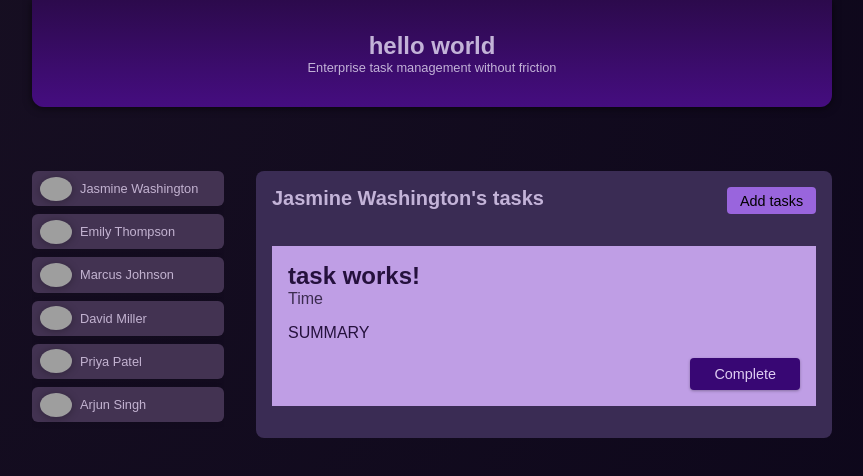
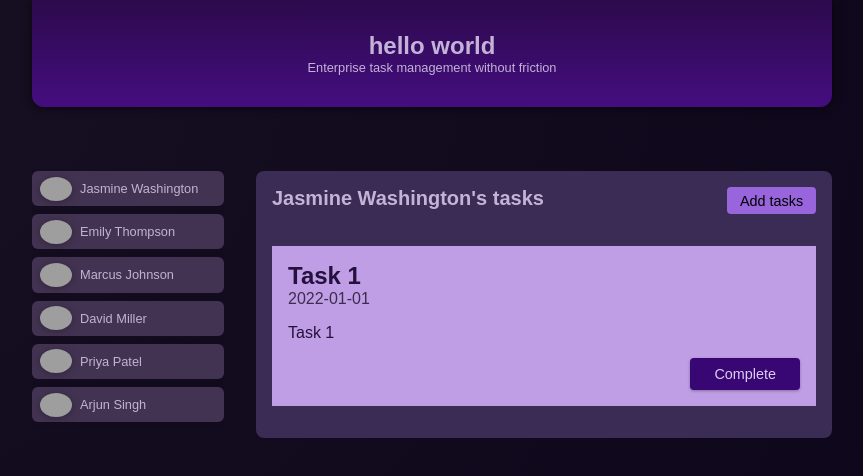
Before and after one commit to Anhnguyenanh123/angular-app, an Angular app: page / in a window 1280 px wide. Both pictures are taken after a click on the button "Jasmine Washington". Shown: the top 476 px of the page, without its empty margins (208-1071 px from the left). Built offline with nearby package versions, Linux system fonts and the light colour scheme; grey boxes are pictures that could not be loaded.

Commit message:
add models

```diff
--- a/src/app/tasks/task/task.component.html
+++ b/src/app/tasks/task/task.component.html
@@ -1,7 +1,7 @@
 <article>
-  <h2>task works!</h2>
-  <time datetime=""> Time</time>
-  <p>SUMMARY</p>
+  <h2>{{ task.title }}</h2>
+  <time datetime=""> {{ task.dueDate }}</time>
+  <p>{{ task.summary }}</p>
   <p class="actions">
     <button>Complete</button>
   </p>
--- a/src/app/tasks/tasks.component.html
+++ b/src/app/tasks/tasks.component.html
@@ -8,7 +8,7 @@
   <ul>
     @for (task of selectedUserTask; track task.id) {
     <li>
-      <app-task />
+      <app-task [task]="task" />
     </li>
     }
   </ul>
--- a/src/app/tasks/tasks.component.ts
+++ b/src/app/tasks/tasks.component.ts
@@ -1,6 +1,5 @@
 import { Component, Input } from '@angular/core';
 import { TaskComponent } from './task/task.component';
-import { title } from 'process';
 
 @Component({
   selector: 'app-tasks',
--- /dev/null
+++ b/src/app/user/user.model.ts
@@ -0,0 +1,5 @@
+export interface User {
+  id: string;
+  avatar: string;
+  name: string;
+}
```
Also changed, not shown: src/app/tasks/task/task.component.ts (+4 -3 lines), src/app/tasks/task/task.model.ts (added, +7 -0 lines), src/app/user/user.component.ts (+1 -6 lines).
